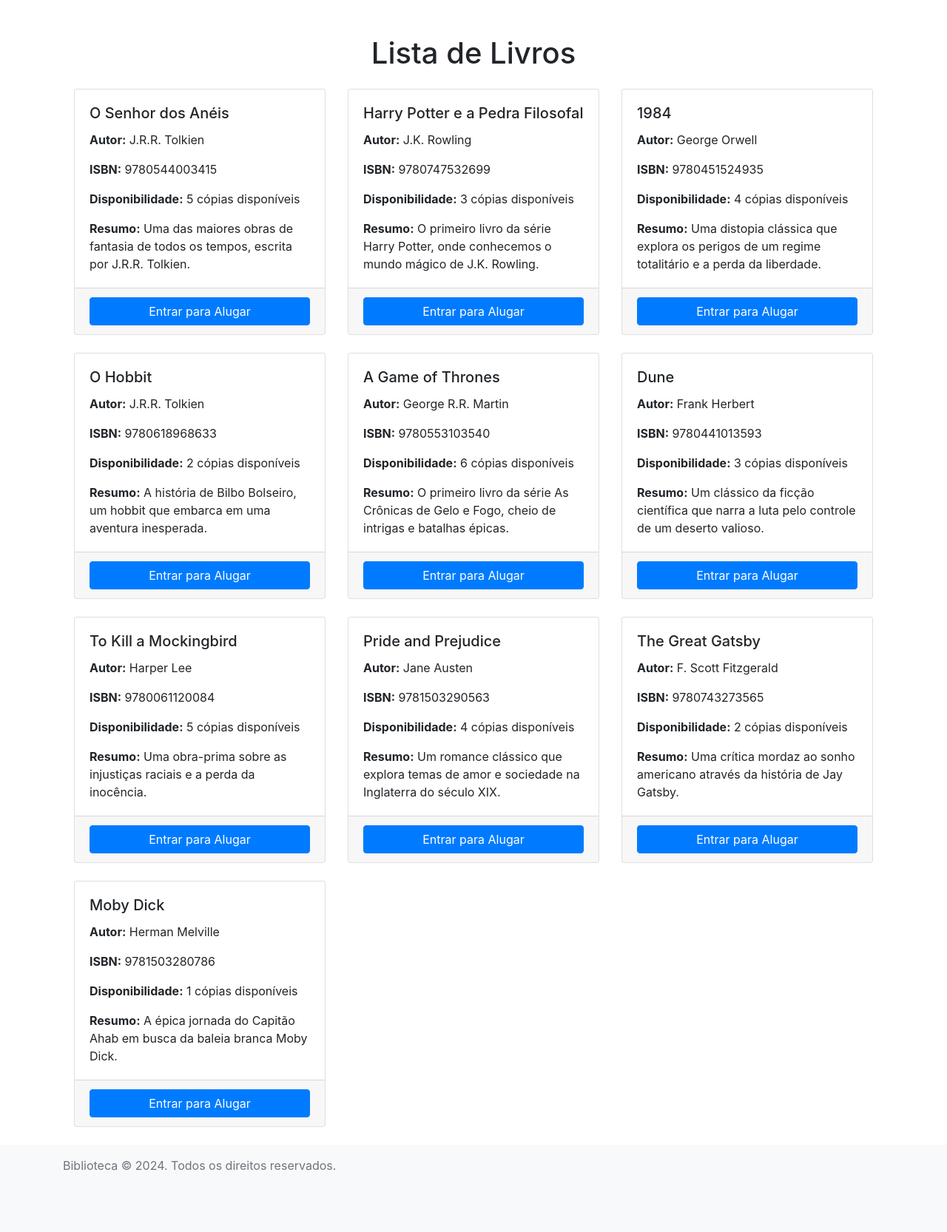
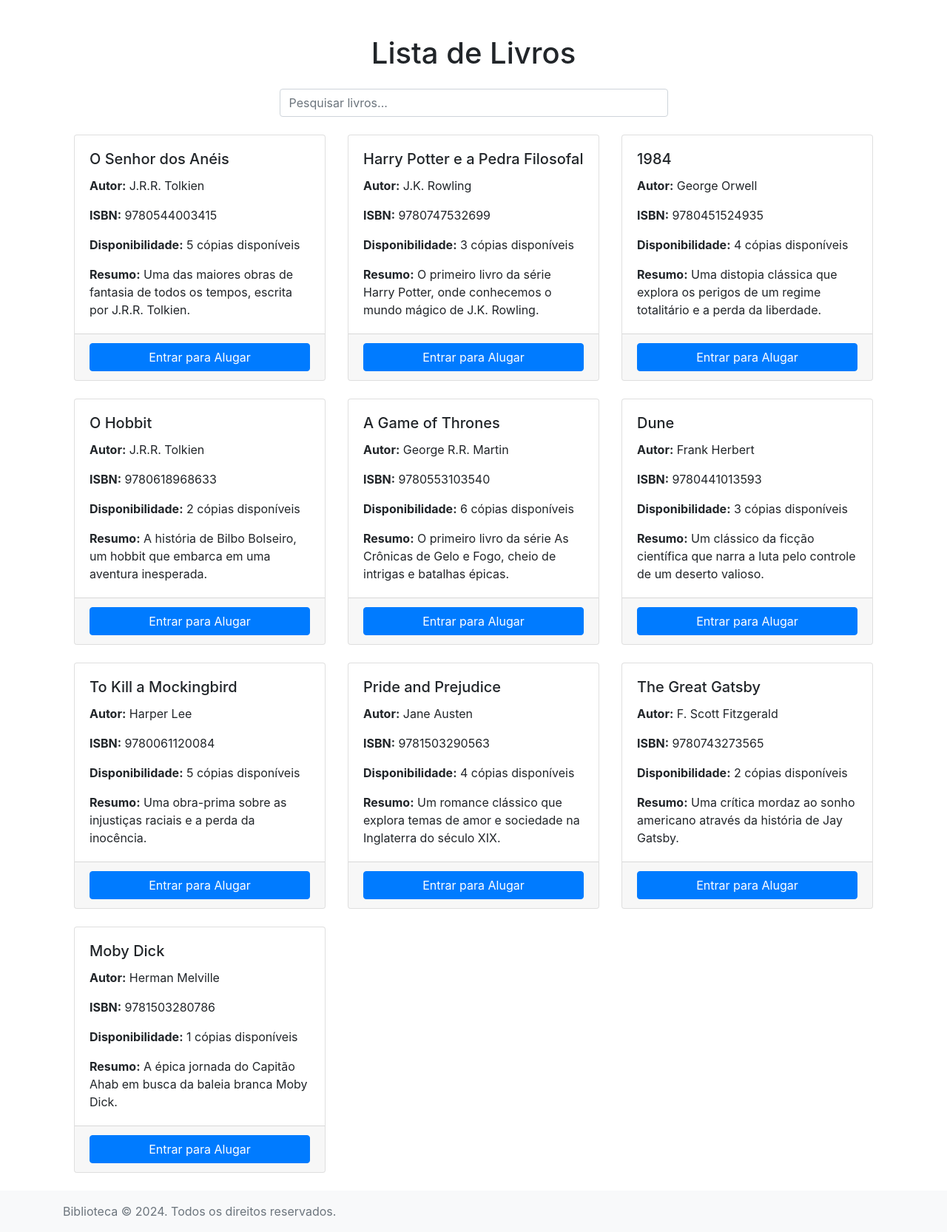
Before and after one commit to Nalberth-Ps/biblioteca-django, a Django app: page / in a window 1280 px wide. Shown: the part 56-1722 px from the top of the page at 74% size. Before the commit the page ends 1639 px from the top, so only its background shows below. Run offline with Django 5.2, Linux system fonts and the light colour scheme; data comes from the database, SQL or seed files in the repository; some libraries are stand-ins or nearby versions.

Commit message:
feat: Adicionar funcionalidade de filtro e feedback visual para livros alugados

```diff
--- a/livros/templates/livros/lista_livros.html
+++ b/livros/templates/livros/lista_livros.html
@@ -14,9 +14,21 @@
         </div>
     {% endif %}
 
-    <div class="row">
+    {% if success_message %}
+        <div class="alert alert-success" role="alert">
+            {{ success_message }}
+        </div>
+    {% endif %}
+
+    <div class="row mb-4">
+        <div class="col-md-6 offset-md-3">
+            <input type="text" id="searchInput" class="form-control" placeholder="Pesquisar livros...">
+        </div>
+    </div>
+
+    <div class="row" id="livrosContainer">
         {% for livro in livros %}
-            <div class="col-md-4 mb-4">
+            <div class="col-md-4 mb-4 livro-card">
                 <div class="card h-100">
                     <div class="card-body">
                         <h5 class="card-title">{{ livro.titulo }}</h5>
@@ -31,7 +43,11 @@
                                 <button class="btn btn-danger btn-block" disabled>Multa pendente</button>
                             {% else %}
                                 {% if livro.disponivel %}
-                                    <button class="btn btn-primary btn-block" data-toggle="modal" data-target="#confirmAlugarModal" data-id="{{ livro.id }}">Alugar</button>
+                                    {% if livro.id in alugueis_ativos %}
+                                        <button class="btn btn-warning btn-block" disabled>Livro alugado</button>
+                                    {% else %}
+                                        <button class="btn btn-primary btn-block" data-toggle="modal" data-target="#confirmAlugarModal" data-id="{{ livro.id }}">Alugar</button>
+                                    {% endif %}
                                 {% else %}
                                     <button class="btn btn-secondary btn-block" disabled>Indisponível</button>
                                 {% endif %}
@@ -43,6 +59,12 @@
                 </div>
             </div>
         {% endfor %}
+    </div>
+
+    <div class="row">
+        <div class="col-12 text-center">
+            <p id="noResultsMessage" class="d-none">Nenhum livro encontrado.</p>
+        </div>
     </div>
 </div>
 
@@ -76,6 +98,32 @@
             var confirmButton = $('#confirmAlugarButton');
             confirmButton.attr('href', '/alugar/' + livroId + '/');
         });
+
+        document.getElementById('searchInput').addEventListener('input', function() {
+            var searchQuery = this.value.toLowerCase();
+            var livros = document.getElementsByClassName('livro-card');
+            var noResultsMessage = document.getElementById('noResultsMessage');
+            var hasVisibleBooks = false;
+
+            Array.from(livros).forEach(function(livro) {
+                var titulo = livro.getElementsByClassName('card-title')[0].innerText.toLowerCase();
+                var autor = livro.getElementsByClassName('card-text')[0].innerText.toLowerCase();
+                var isbn = livro.getElementsByClassName('card-text')[1].innerText.toLowerCase();
+
+                if (titulo.includes(searchQuery) || autor.includes(searchQuery) || isbn.includes(searchQuery)) {
+                    livro.style.display = '';
+                    hasVisibleBooks = true;
+                } else {
+                    livro.style.display = 'none';
+                }
+            });
+
+            if (hasVisibleBooks) {
+                noResultsMessage.classList.add('d-none');
+            } else {
+                noResultsMessage.classList.remove('d-none');
+            }
+        });
     });
 </script>
 {% endblock %}
--- a/livros/views.py
+++ b/livros/views.py
@@ -25,13 +25,17 @@
 def lista_livros(request):
     livros = Livro.objects.all()
     pendencias = False
+    alugueis_ativos = []
+
     if request.user.is_authenticated:
         alugueis_pendentes = Aluguel.objects.filter(usuario=request.user, multa__gt=0, data_devolucao__isnull=False)
         pendencias = alugueis_pendentes.exists()
         if pendencias:
             messages.error(request, 'Você não pode alugar um livro enquanto tiver multas pendentes. Por favor, regularize sua situação.')
+        else:
+            alugueis_ativos = Aluguel.objects.filter(usuario=request.user, data_devolucao__isnull=True).values_list('livro_id', flat=True)
 
-    return render(request, 'livros/lista_livros.html', {'livros': livros, 'pendencias': pendencias})
+    return render(request, 'livros/lista_livros.html', {'livros': livros, 'pendencias': pendencias, 'alugueis_ativos': alugueis_ativos})
 
 @login_required
 def alugar_livro(request, livro_id):
@@ -41,6 +45,13 @@
         return redirect('lista_livros')
 
     livro = get_object_or_404(Livro, id=livro_id)
+
+    # Verifica se o usuário já possui um aluguel ativo para este livro
+    aluguel_ativo = Aluguel.objects.filter(livro=livro, usuario=request.user, data_devolucao__isnull=True)
+    if aluguel_ativo.exists():
+        messages.error(request, 'Você já possui um aluguel ativo para este livro.')
+        return redirect('lista_livros')
+
     if not livro.disponivel:
         messages.error(request, 'Este livro não está disponível no momento.')
         return redirect('lista_livros')
```
